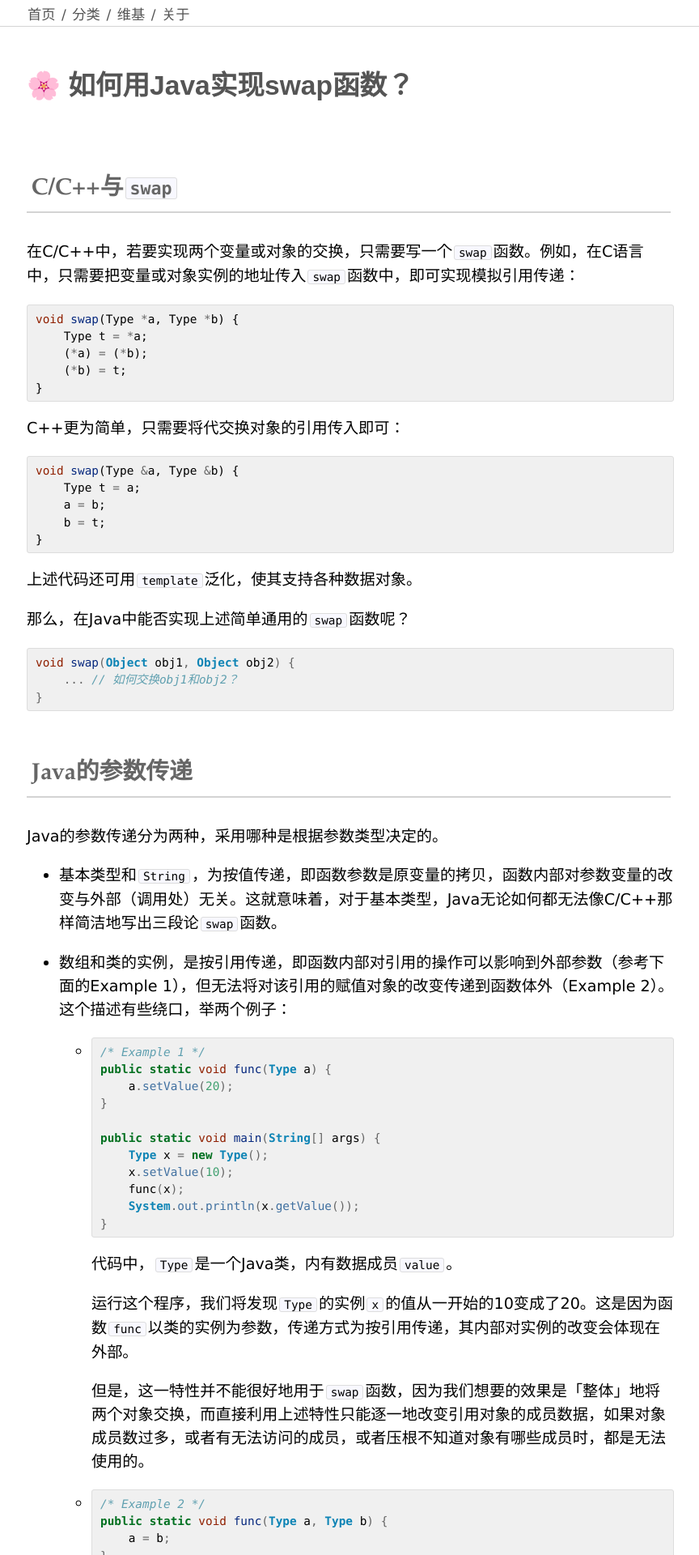
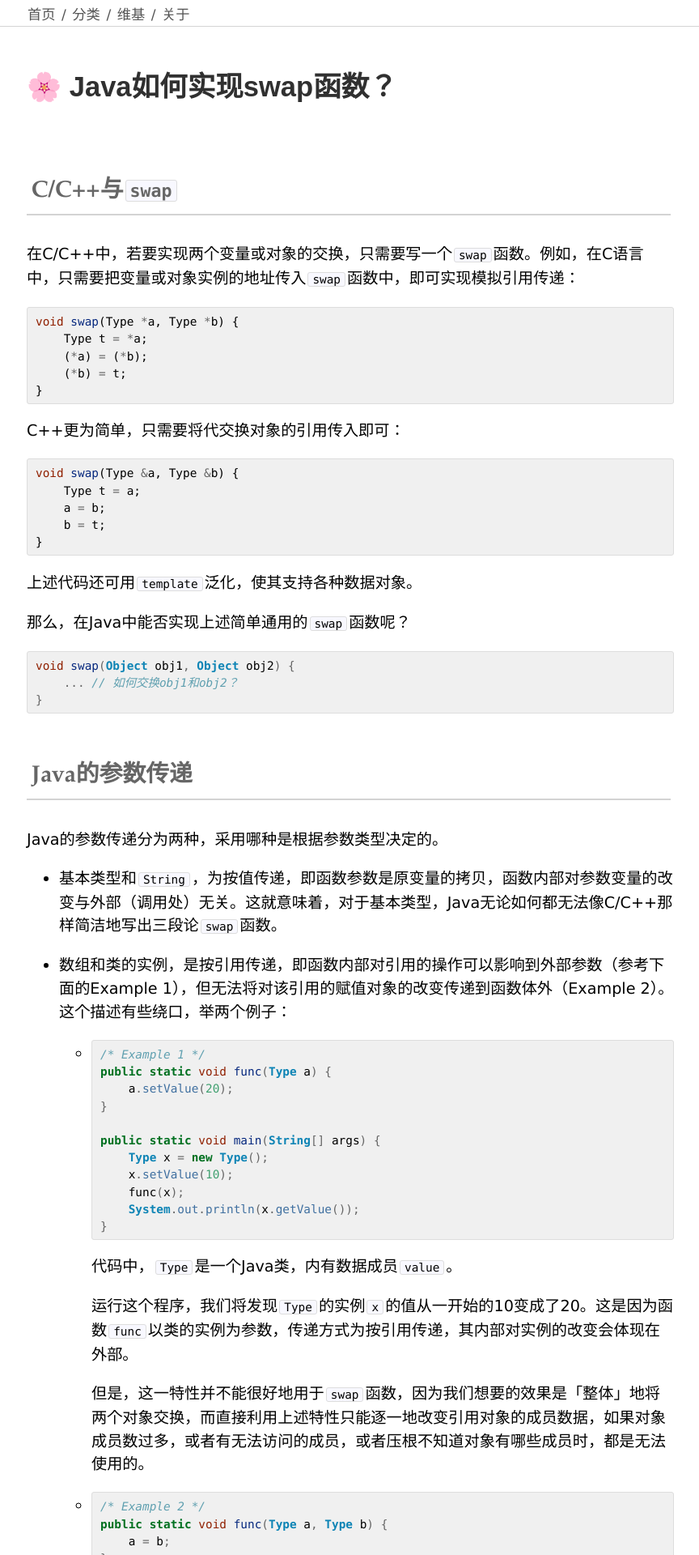
Before and after one commit to ArmeriaWang/ArmeriaWang.github.io, a Jekyll site: the page built from _posts/2020-02-25-java-swap.md, in a window 1280 px wide. Shown: the top 1920 px of the page at 81% size, without its empty margins (207-1071 px from the left). Built offline with Jekyll 4.4.1, drawn with Linux system fonts in a browser that asks for light colours.

Commit message:
update post title

```diff
--- a/_posts/2020-02-25-java-swap.md
+++ b/_posts/2020-02-25-java-swap.md
@@ -1,7 +1,7 @@
 ---
 layout: post
 title: java-swap
-postTitle: 如何用Java实现swap函数？
+postTitle: Java如何实现swap函数？
 categories: [Java, Software Construction]
 description: 软件构造第1周博客
 keywords: Java, swap, Software Construction, OOP
--- a/css/default.css
+++ b/css/default.css
@@ -15,9 +15,9 @@ div.main {
 }
 
 div.post_title {
-  font-family: "CMU Serif", "Arial", "宋体";
-  color: #555;
-  font-size: 1.75em;
+  font-family: "CMU Serif", "Arial", "等线", "黑体", "宋体";
+  color: rgb(48, 48, 48);
+  font-size: 1.8em;
   font-weight: bold;
   margin-top: 1.0em;
   margin-bottom: 2.5em;
```
